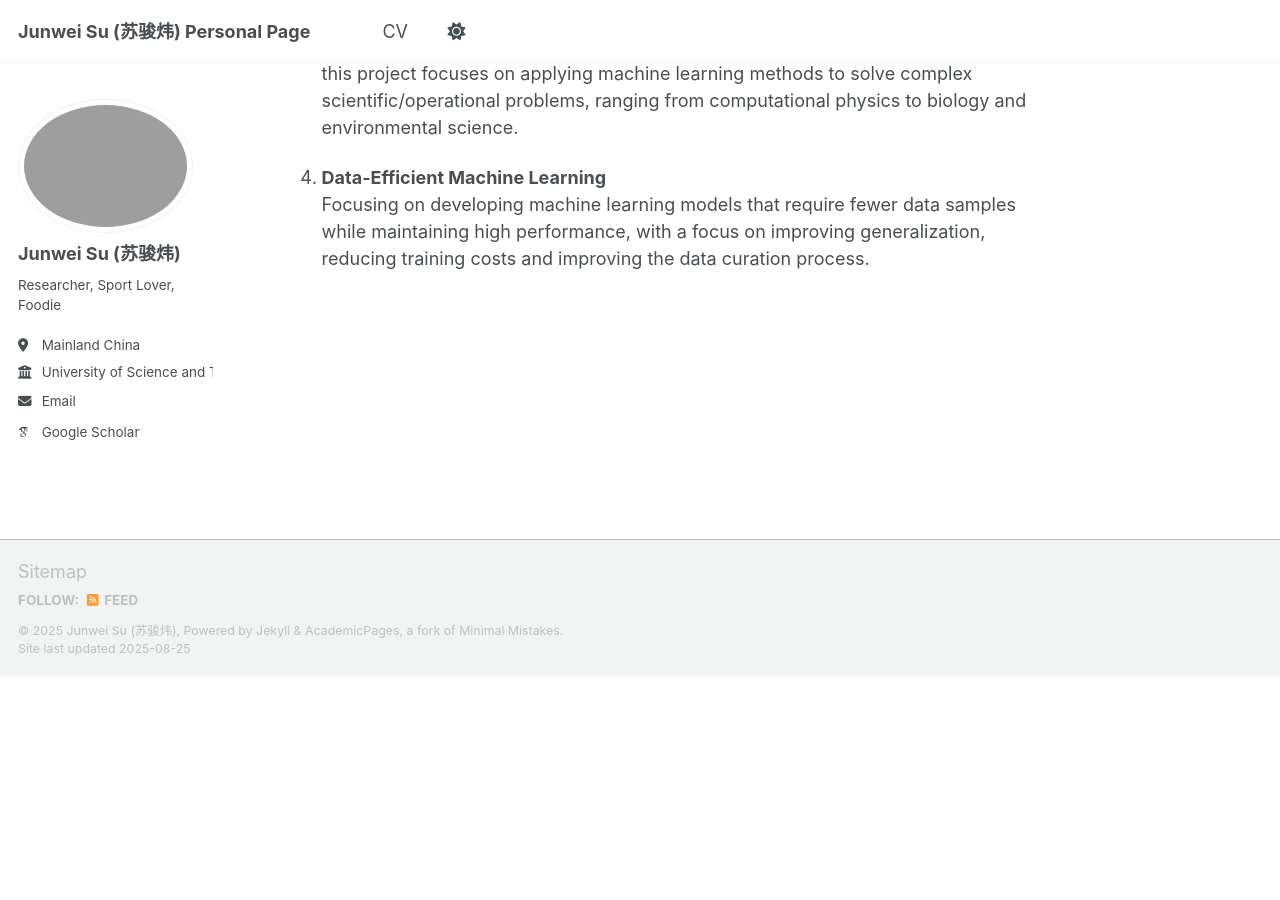
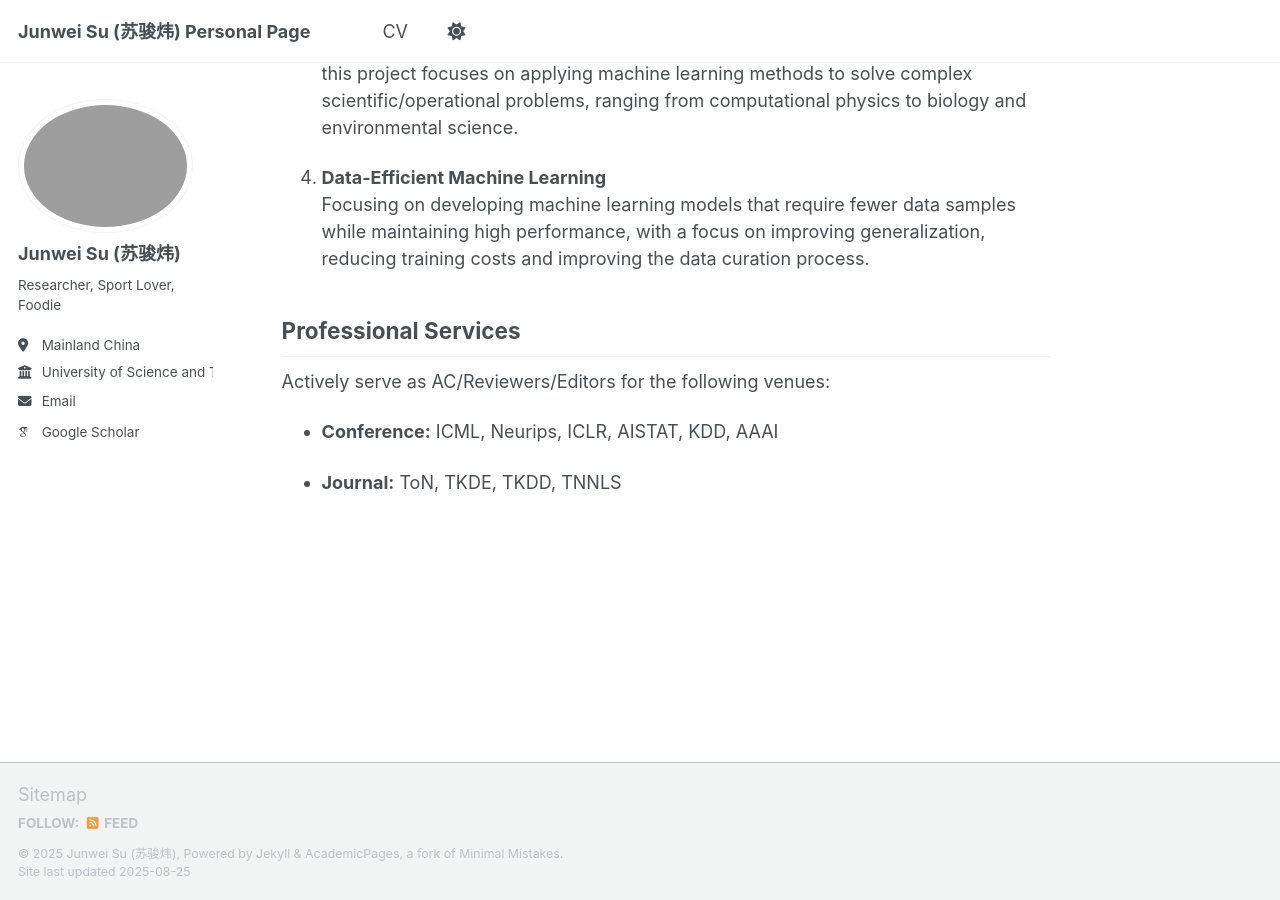
Before and after one commit to jwsu825/jwsu825.github.io, a Jekyll site: the page built from _pages/about.md, in a window 1280 px wide and 900 px high, scrolled down 1585 px. Built offline with Jekyll 4.4.1, drawn with Linux system fonts in a browser that asks for light colours; some web fonts are replaced; a script that is not in the unit is left out; before the commit the page ends 2262 px from its top, so only the background shows below that.

Commit message:
add professional service

```diff
--- a/_pages/about.md
+++ b/_pages/about.md
@@ -47,6 +47,17 @@ Working Projects
    Focusing on developing machine learning models that require fewer data samples while maintaining high performance, with a focus on improving generalization, reducing training costs and improving the data curation process.
 
 
+Professional Services
+------
+Actively serve as AC/Reviewers/Editors for the following venues:
+
+- **Conference:** ICML, Neurips, ICLR, AISTAT, KDD, AAAI
+
+- **Journal:** ToN, TKDE, TKDD, TNNLS
+
+
+
+
 <!-- This is the front page of a website that is powered by the [Academic Pages template](https://github.com/academicpages/academicpages.github.io) and hosted on GitHub pages. [GitHub pages](https://pages.github.com) is a free service in which websites are built and hosted from code and data stored in a GitHub repository, automatically updating when a new commit is made to the repository. This template was forked from the [Minimal Mistakes Jekyll Theme](https://mmistakes.github.io/minimal-mistakes/) created by Michael Rose, and then extended to support the kinds of content that academics have: publications, talks, teaching, a portfolio, blog posts, and a dynamically-generated CV. Incidentally, these same features make it a great template for anyone that needs to show off a professional template!
 
  You can fork [this template](https://github.com/academicpages/academicpages.github.io) right now, modify the configuration and Markdown files, add your own PDFs and other content, and have your own site for free, with no ads!
```
